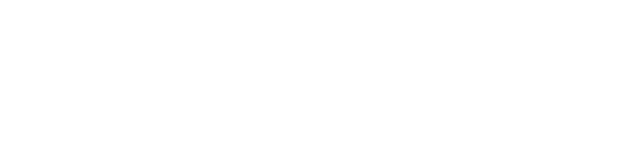
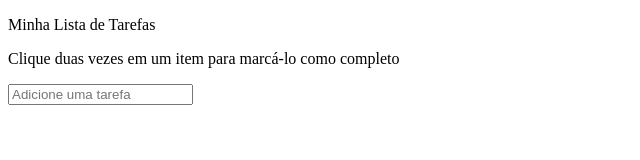
Before and after one commit to WesleybGuedes/WesleybGuedes-TodoList, a website: page src/index.html in a window 1280 px wide. Shown: the whole page, without its empty margins (0-640 px from the left). Drawn offline with Linux system fonts and the light colour scheme; files whose address does not match are found by name.

Commit message:
feat: requirements 1, 2, 3 implemented

```diff
--- a/src/index.html
+++ b/src/index.html
@@ -9,6 +9,15 @@
 </head>
 
 <body>
+    <header>
+        <p>
+            Minha Lista de Tarefas
+        </p>
+    </header>
+    <main>
+        <p id="funcionamento">Clique duas vezes em um item para marcá-lo como completo</p>
+        <input type="text" id="texto-tarefa" placeholder="Adicione uma tarefa">
+    </main>
 
     <script src="src/script.js"></script>
 </body>
```
